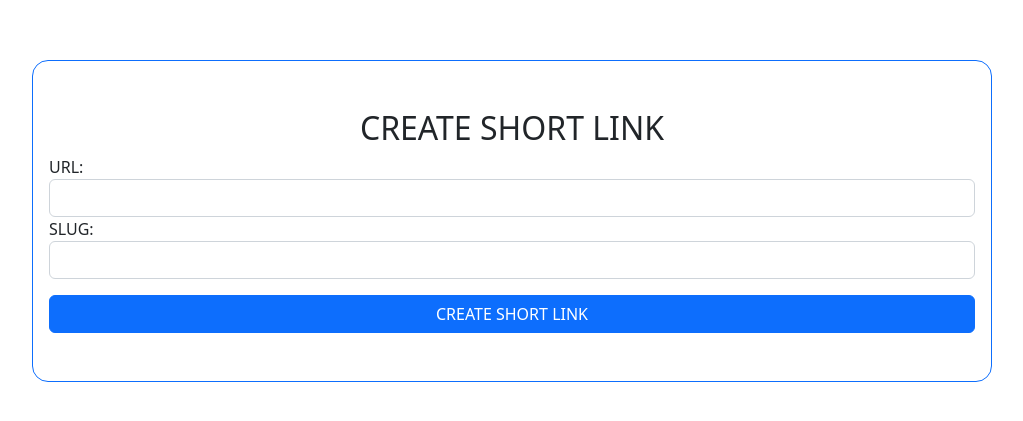
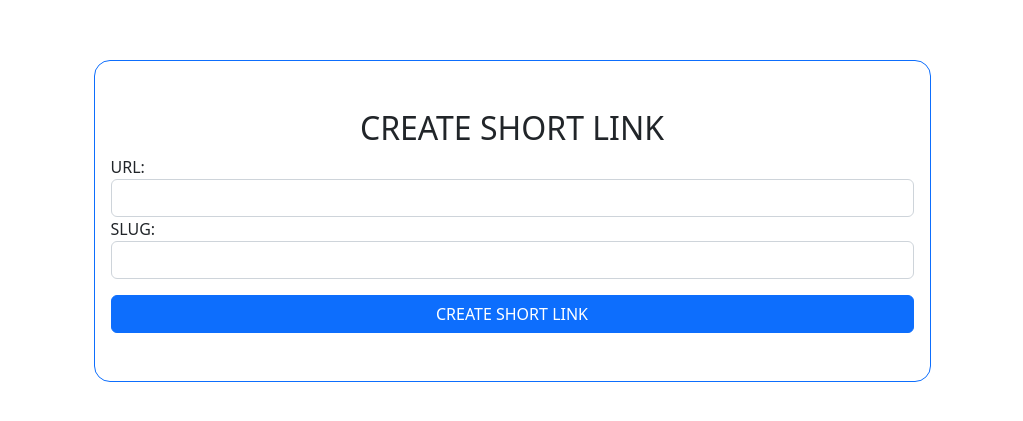
Before and after one commit to alpha0zero/link-shortener, a Next.js app: page / in a window 1280 px wide. Shown: the part 179-600 px from the top of the page, without its empty margins (128-1151 px from the left). Built offline with nearby package versions, Linux system fonts and the light colour scheme.

Commit message:
ui refactoring

```diff
--- a/pages/index.tsx
+++ b/pages/index.tsx
@@ -41,12 +41,12 @@ const Home = (props: Props) => {
   const [slugValidationErr, setSlugValidationErr] = useState<boolean>(false)
 
   return (
-    <div className='vh-100 d-flex align-items-center justify-content-center position-relative'>
+    <div className='container vh-100 d-flex align-items-center justify-content-center position-relative'>
 
-      <div className={`${status === 'loaded' ? 'd-block' : 'd-none' } position-absolute top-0 start-25 p-3`}>
-        HERE IS THE LINK, DO NOT FORGET TO COPY IT <br/>
+      <div className={`w-75 ${status === 'loaded' ? 'alert alert-success' : 'd-none' } position-absolute top-0 start-25 p-3 my-3`} role='alert'>
+        HERE IS THE LINK, DO NOT FORGET TO COPY IT
         <span className='link-primary'>
-          {`${props.host}/${link.slug}`}
+          {` ${props.host}/${link.slug}`}
         </span>
       </div>
 
```
